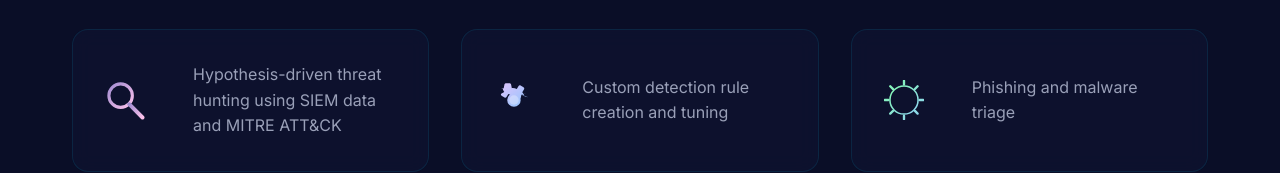
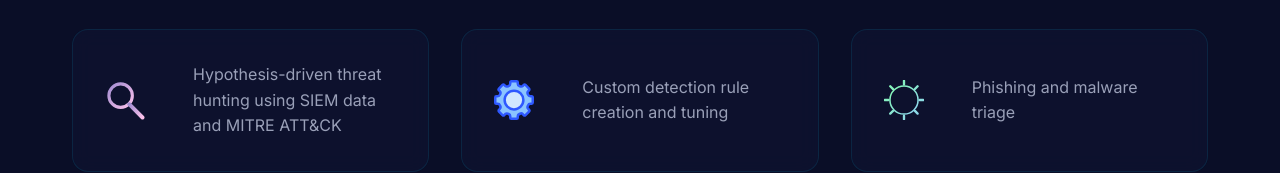
Before and after one commit to duuya49/abdellah-portfolio, an Eleventy site: page src/index.njk in a window 1280 px wide. Shown: the part 3521-3694 px from the top of the page. Built offline with nearby package versions, Linux system fonts and the light colour scheme; Eleventy itself is replaced by a stand-in of ours; files that its build step writes are made by us from their sources.

Commit message:
fix icon gear

```diff
--- a/src/index.njk
+++ b/src/index.njk
@@ -214,7 +214,7 @@ title: Home
                     <p>Hypothesis-driven threat hunting using SIEM data and MITRE ATT&CK</p>
                 </div>
                 <div class="dfir-item">
-                    <span class="dfir-icon"><img src="{{ '/assets/icons/gear.svg' | url }}" alt="Tuning"></span>
+                    <span class="dfir-icon"><img src="{{ '/assets/icons/icon-gear.svg' | url }}" alt="Tuning"></span>
                     <p>Custom detection rule creation and tuning</p>
                 </div>
                 <div class="dfir-item">
```
Also changed, not shown: src/assets/icons/icon-gear.svg (added).
